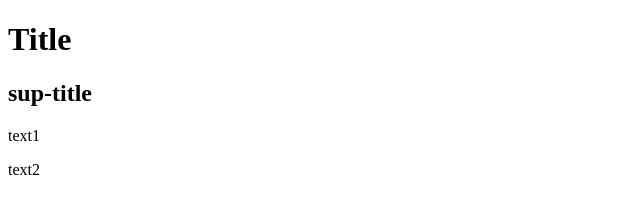
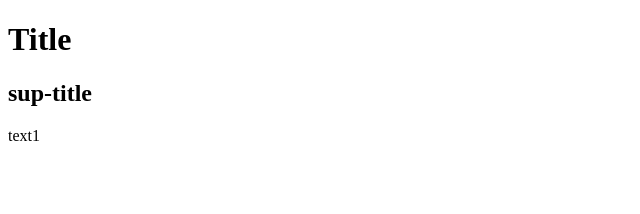
Before and after one commit to Bentsa-S/test, a plain HTML site: page index.html in a window 1280 px wide. Shown: the full height of the page, 0-640 px from the left. Drawn offline with Linux system fonts and the light colour scheme.

Commit message:
dalete text

```diff
--- a/index.html
+++ b/index.html
@@ -10,6 +10,6 @@
     <h1>Title</h1>
     <h2>sup-title</h2>
     <p>text1</p>
-    <p>text2</p>
+
 </body>
 </html>
```
